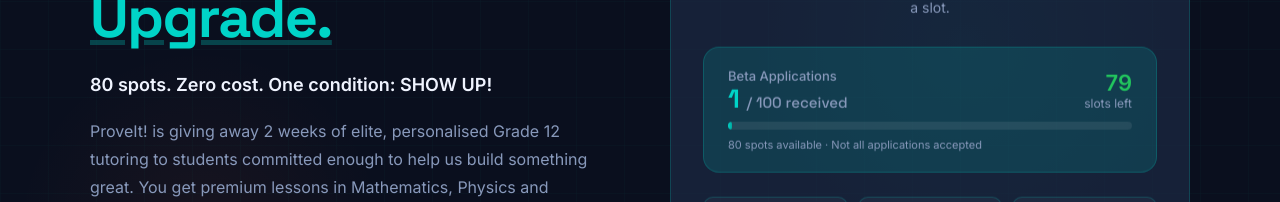
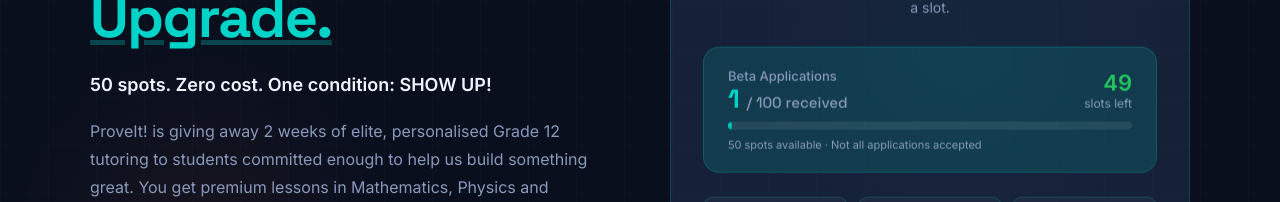
Before and after one commit to rakgolelaferdinand/proveit-beta, a React (Vite) app: page / in a window 1280 px wide. Shown: the part 287-489 px from the top of the page. Built offline with nearby package versions, Linux system fonts and the light colour scheme.

Commit message:
Update App.jsx

```diff
--- a/src/App.jsx
+++ b/src/App.jsx
@@ -3,7 +3,7 @@
 // ─── CONFIG — edit these to update the counter and settings ──────────────────
 const CONFIG = {
   totalSlots:        100,   // total applications before form closes
-  acceptedSlots:     80,    // how many will actually be accepted
+  acceptedSlots:     50,    // how many will actually be accepted
   applicationsCount: 1,    // UPDATE THIS NUMBER as applications come in
   sheetsWebhook:     "https://script.google.com/macros/s/AKfycbyUHWIJFicss4f-1gnKycvE_kJAafmVVXYMYvfrbPWphXxpw6X4QZTAjNj1rhH2akiphw/exec",
   emailjsPublicKey:  "oTMW3y4KeQz57nKIz",
@@ -160,7 +160,7 @@
 const SpotsCounter = ({ style }) => {
   const pct = Math.min((CONFIG.applicationsCount / CONFIG.totalSlots) * 100, 100);
   const remaining = CONFIG.acceptedSlots - CONFIG.applicationsCount;
-  const urgency = CONFIG.applicationsCount >= 70;
+  const urgency = CONFIG.applicationsCount >= 40;
 
   return (
     <div style={{ background: urgency ? "rgba(239,68,68,.08)" : T.tealGlow, border:`1px solid ${urgency ? "rgba(239,68,68,.3)" : T.glassBorder}`, borderRadius:16, padding:"20px 24px", ...style }}>
@@ -211,7 +211,7 @@
           </h1>
 
           <p className="fade-up-2" style={{ fontSize:18, color:T.whiteDim, lineHeight:1.75, marginBottom:16, maxWidth:520 }}>
-            <strong style={{ color:T.white }}>80 spots. Zero cost. One condition: SHOW UP!</strong>
+            <strong style={{ color:T.white }}>50 spots. Zero cost. One condition: SHOW UP!</strong>
           </p>
           <p className="fade-up-2" style={{ fontSize:16, color:T.whiteDim, lineHeight:1.75, marginBottom:36, maxWidth:520 }}>
             ProveIt! is giving away 2 weeks of elite, personalised Grade 12 tutoring to students committed enough to help us build something great. You get premium lessons in Mathematics, Physics and Chemistry. We get honest feedback.
@@ -871,7 +871,7 @@
         Ready to <span style={{ color:T.teal }}>ProveIt!</span>?
       </h2>
       <p style={{ fontSize:16, color:T.whiteDim, marginBottom:32, lineHeight:1.7, maxWidth:480, margin:"0 auto 32px" }}>
-        80 spots. Free tutoring. Two weeks. The only question is whether you'll show up.
+        50 spots. Free tutoring. Two weeks. The only question is whether you'll show up.
       </p>
       <SpotsCounter style={{ maxWidth:480, margin:"0 auto 28px" }}/>
       <a href="#apply" className="btn-primary" style={{ textDecoration:"none", fontSize:17, padding:"16px 44px" }}>Apply Now — It's Free →</a>
```
